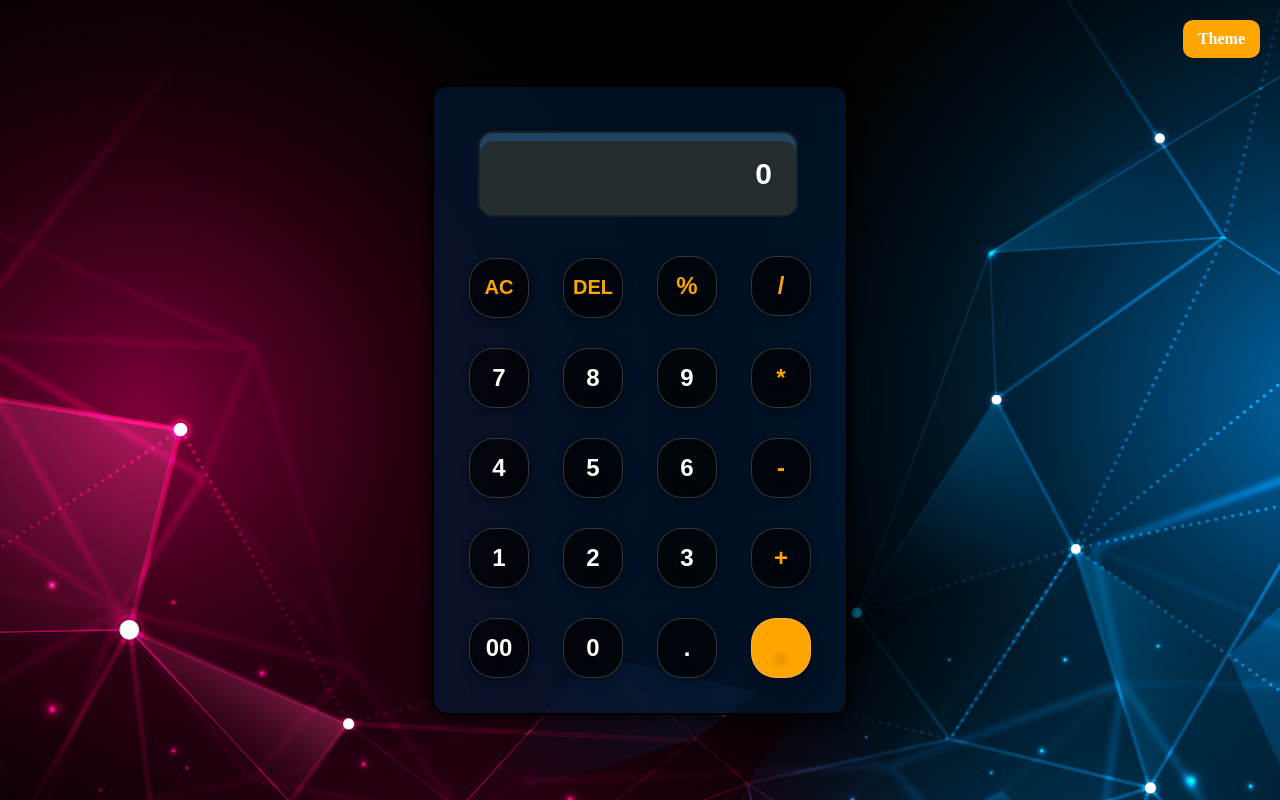
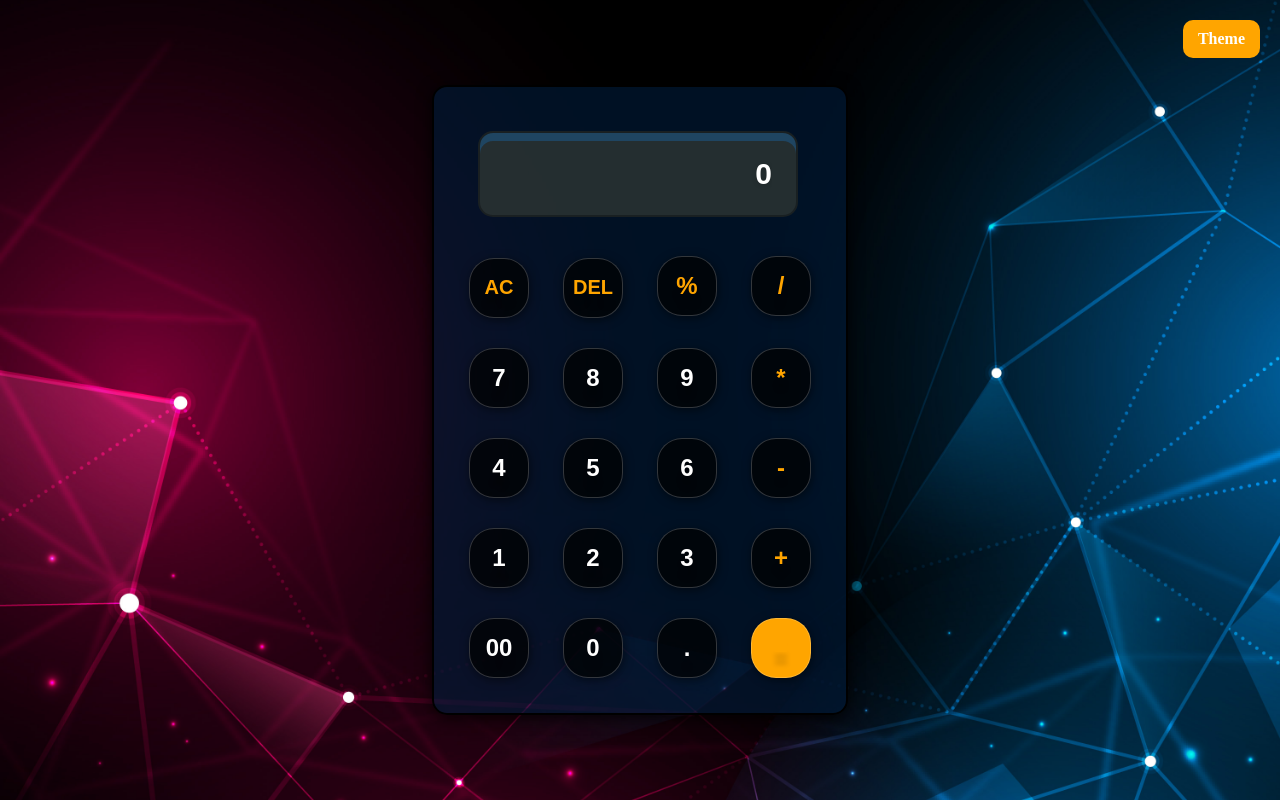
Before and after one commit to rushikeshtinkhede/codsoft-task3-calculator, a plain HTML site: page index.html in a window 1280 px wide. Drawn offline with Linux system fonts and the light colour scheme.

Commit message:
Update calc.css

```diff
--- a/CALCULATOR/CSS/calc.css
+++ b/CALCULATOR/CSS/calc.css
@@ -9,11 +9,13 @@ body {
     display: flex;
     justify-content: center;
     align-items: center;
-    background: url('../BG/calc bg.jpg');
+    background: url('../BG/calc bg.jpg') no-repeat center center fixed;
     background-size: cover;
+    background-position: center;
+    background-attachment: fixed;
     width: 100%;
-    height: 100vh;
-    margin: 0;
+    min-height: 100vh;
+    padding: 20px;
 }
 
 .toggle-btn {
@@ -87,3 +89,9 @@ button:hover {
 .operator {
     color: orange;
 }
+
+@media (max-width: 480px) {
+    body {
+        background-position: top;
+    }
+}
```
